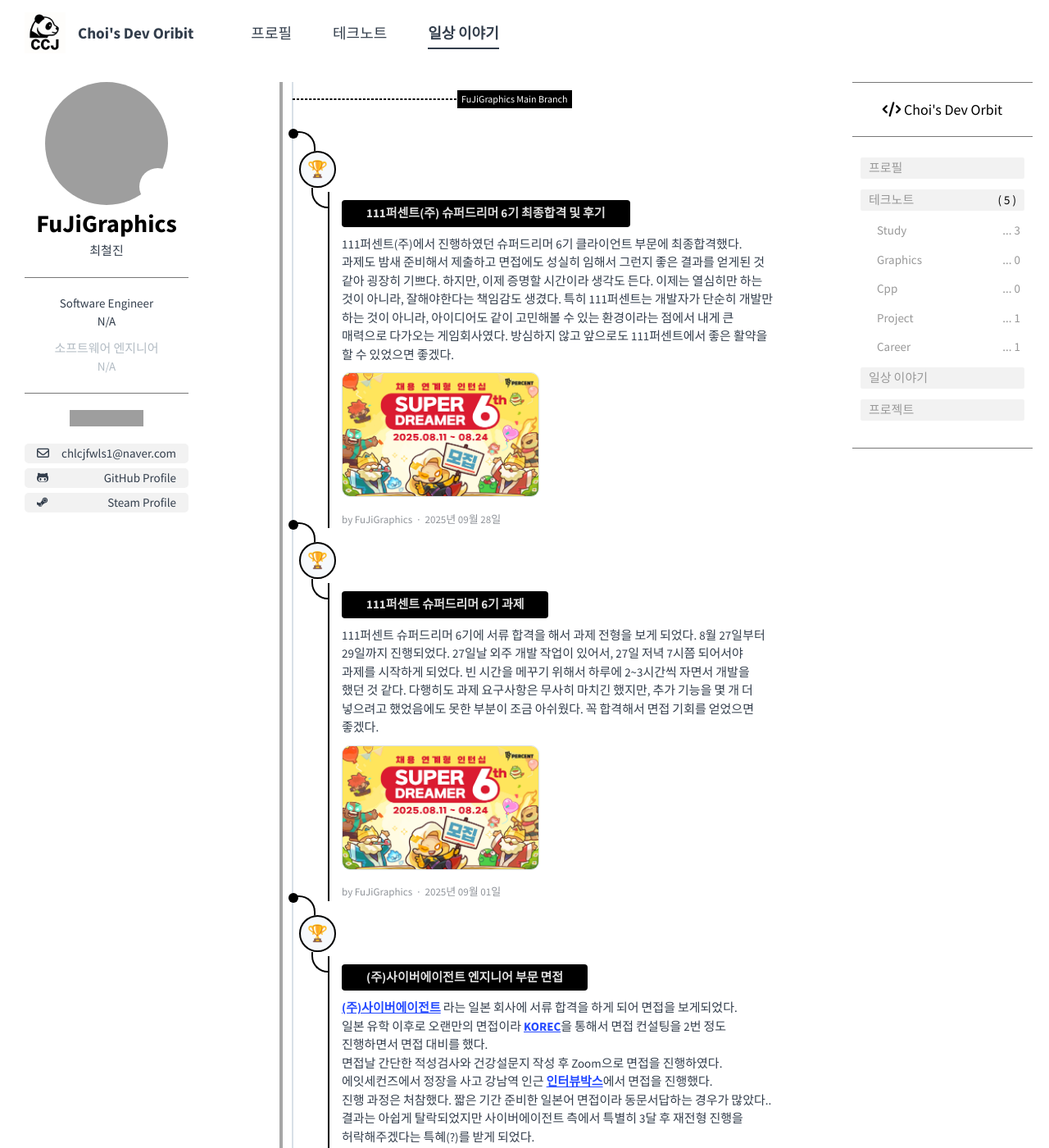
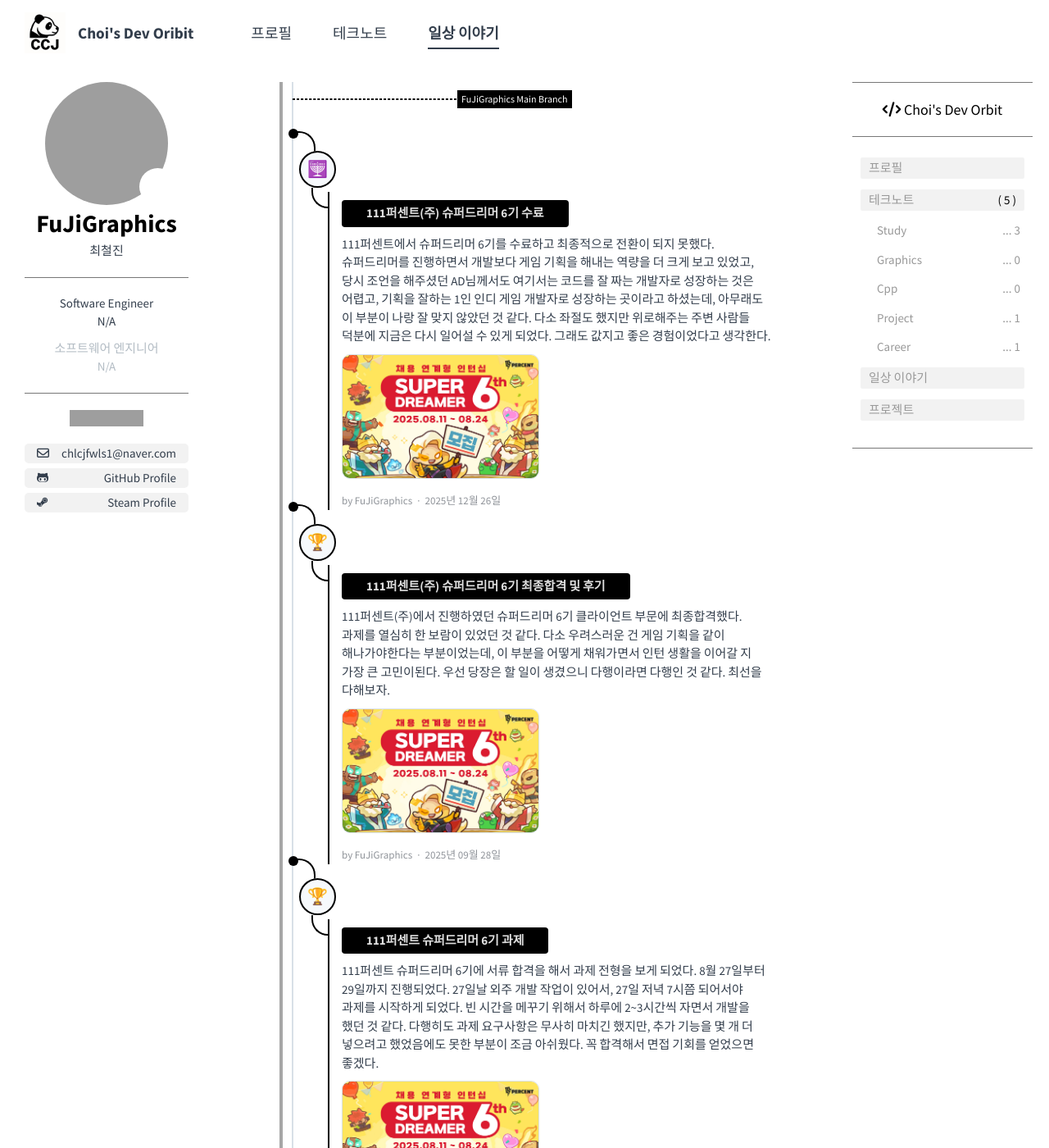
Before and after one commit to FuJiGraphics/FuJiGraphics.github.io, a Jekyll site: the page built from life/index.md, in a window 1280 px wide and 1400 px high. Shown: the whole window at 82% size. Built offline with Jekyll 4.4.1, drawn with Linux system fonts in a browser that asks for light colours; some web fonts are replaced; grey boxes are pictures that could not be loaded.

Commit message:
chore: 블로그 수정

```diff
--- a/_data/mention.yml
+++ b/_data/mention.yml
@@ -10,9 +10,18 @@
 #       name: 2025080702
 
 - writer: FuJiGraphics
+  date: 2025-12-26 18:07
+  title : 111퍼센트(주) 슈퍼드리머 6기 수료
+  message: 111퍼센트에서 슈퍼드리머 6기를 수료하고 최종적으로 전환이 되지 못했다. 슈퍼드리머를 진행하면서 개발보다 게임 기획을 해내는 역량을 더 크게 보고 있었고, 당시 조언을 해주셨던 AD님께서도 여기서는 코드를 잘 짜는 개발자로 성장하는 것은 어렵고, 기획을 잘하는 1인 인디 게임 개발자로 성장하는 곳이라고 하셨는데, 아무래도 이 부분이 나랑 잘 맞지 않았던 것 같다. 다소 좌절도 했지만 위로해주는 주변 사람들 덕분에 지금은 다시 일어설 수 있게 되었다. 그래도 값지고 좋은 경험이었다고 생각한다.
+  emoji : 🕎
+  media:
+    - type: photo
+      name: 2025082701
+
+- writer: FuJiGraphics
   date: 2025-09-28 17:20
   title : 111퍼센트(주) 슈퍼드리머 6기 최종합격 및 후기
-  message: 111퍼센트(주)에서 진행하였던 슈퍼드리머 6기 클라이언트 부문에 최종합격했다. 과제도 밤새 준비해서 제출하고 면접에도 성실히 임해서 그런지 좋은 결과를 얻게된 것 같아 굉장히 기쁘다. 하지만, 이제 증명할 시간이라 생각도 든다. 이제는 열심히만 하는 것이 아니라, 잘해야한다는 책임감도 생겼다. 특히 111퍼센트는 개발자가 단순히 개발만 하는 것이 아니라, 아이디어도 같이 고민해볼 수 있는 환경이라는 점에서 내게 큰 매력으로 다가오는 게임회사였다. 방심하지 않고 앞으로도 111퍼센트에서 좋은 활약을 할 수 있었으면 좋겠다.
+  message: 111퍼센트(주)에서 진행하였던 슈퍼드리머 6기 클라이언트 부문에 최종합격했다. 과제를 열심히 한 보람이 있었던 것 같다. 다소 우려스러운 건 게임 기획을 같이 해나가야한다는 부분이었는데, 이 부분을 어떻게 채워가면서 인턴 생활을 이어갈 지 가장 큰 고민이된다. 우선 당장은 할 일이 생겼으니 다행이라면 다행인 것 같다. 최선을 다해보자.
   emoji : 🏆
   media:
     - type: photo
```
Also changed, not shown: _posts/2025-07-11-TechPost.md (+0 -2 lines), assets/blog/2025-09-24-TechPost/thumnail.png (added).
